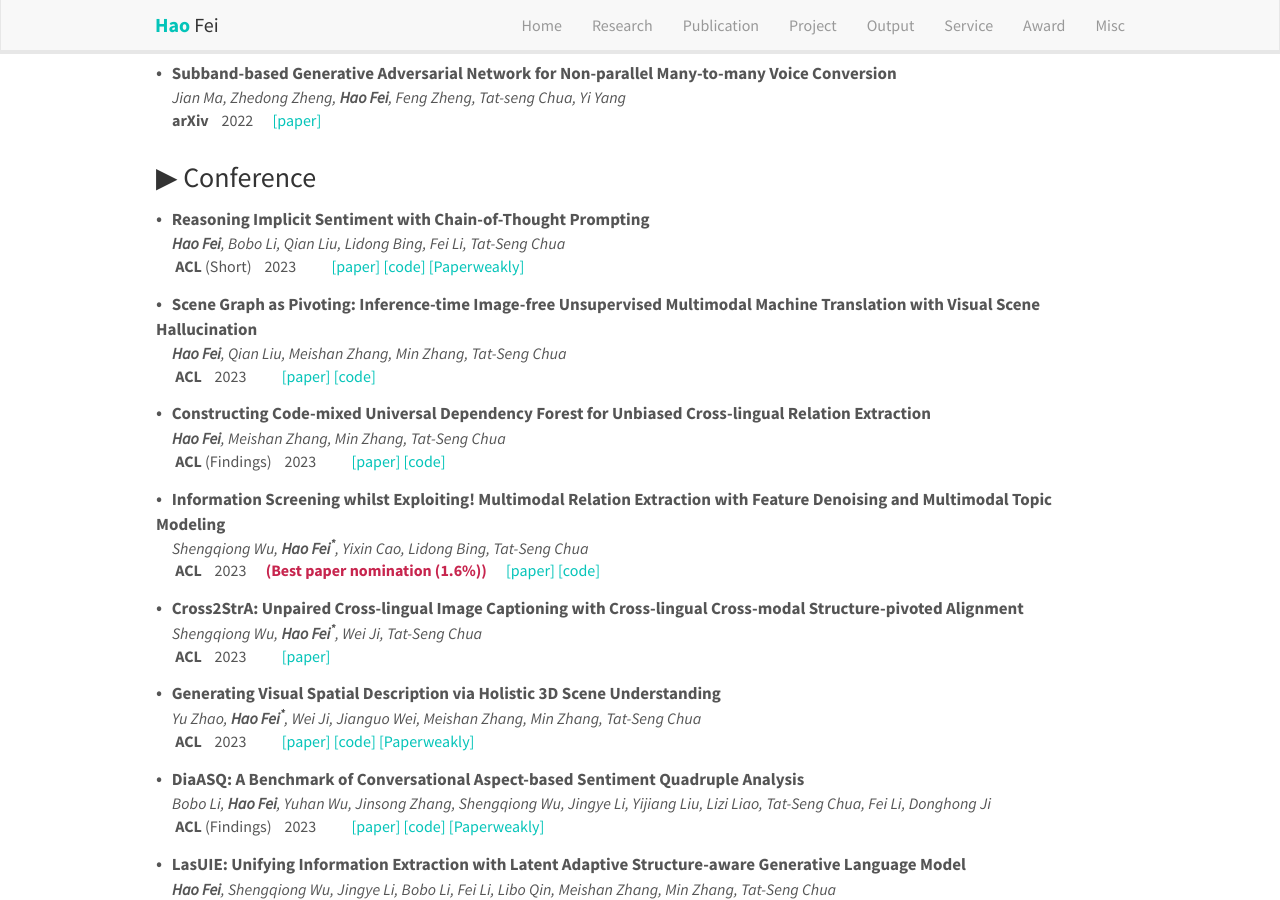
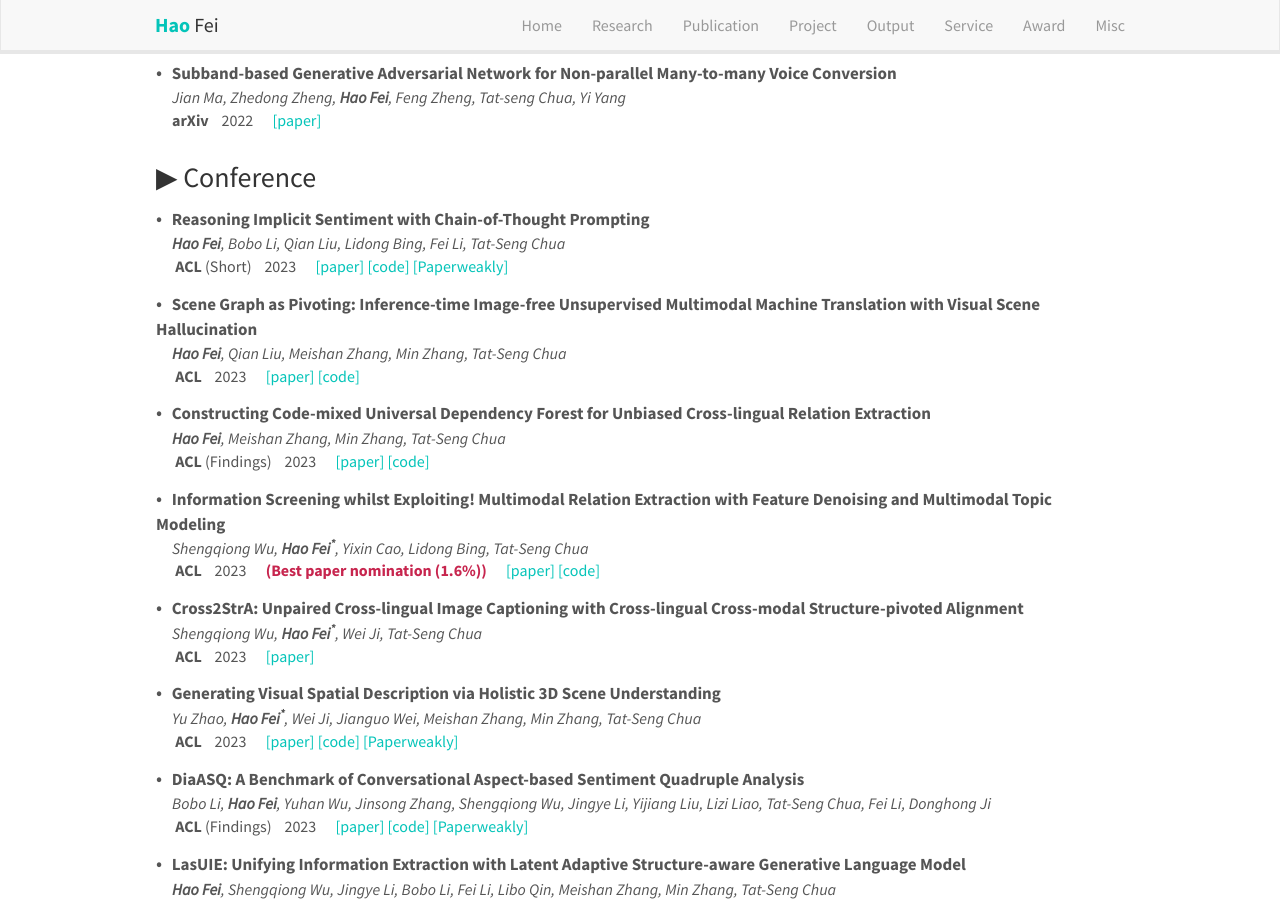
Before and after one commit to scofield7419/scofield7419.github.io, a Jekyll site: the page built from _pages/publications.md, in a window 1280 px wide and 900 px high, scrolled down 539 px. Built offline with Jekyll 4.4.1, drawn with Linux system fonts in a browser that asks for light colours; nearby versions of some CDN libraries; comment, search, counter and statistics services are not loaded; a style sheet for code colours, icons or effects is not loaded.

Commit message:
Update publications.md

```diff
--- a/_pages/publications.md
+++ b/_pages/publications.md
@@ -41,7 +41,7 @@ Jump to [Preprint](#preprint), [Conference](#conference), [Journal](#journal), [
   <span style="font-size: 20px;">&#8226;</span> &nbsp; <strong style="font-size: 17px;">{{ publi.title }}</strong> <br/>
   &nbsp;&nbsp;&nbsp;&nbsp;&nbsp;<em>{{ publi.authors }} </em><br />
   &nbsp;&nbsp;&nbsp;&nbsp;&nbsp; <strong>{{ publi.venue.name }}</strong>     {% if publi.venue.note %} ({{publi.venue.note}}){% endif %} &nbsp;&nbsp; {{ publi.year }}
- &nbsp;&nbsp;&nbsp;&nbsp;   {% if publi.highlight %} <strong style="color:#C7254E;">({{ publi.highlight }})</strong>  {% endif %} &nbsp;&nbsp;&nbsp;&nbsp; <a href="{{ publi.link.paper }}">\[paper\]</a>&nbsp;{% if publi.link.code %}<a href="{{ publi.link.code }}">\[code\]</a>{% endif %}&nbsp;{% if publi.promote %}<a href="{{ publi.promote.link }}">\[{{ publi.promote.name }}\]</a>{% endif %}
+ {% if publi.highlight %}&nbsp;&nbsp;&nbsp;&nbsp;   <strong style="color:#C7254E;">({{ publi.highlight }})</strong>  {% endif %} &nbsp;&nbsp;&nbsp;&nbsp; <a href="{{ publi.link.paper }}">\[paper\]</a>&nbsp;{% if publi.link.code %}<a href="{{ publi.link.code }}">\[code\]</a>{% endif %}&nbsp;{% if publi.promote %}<a href="{{ publi.promote.link }}">\[{{ publi.promote.name }}\]</a>{% endif %}
 
 {% endfor %}
 
```
